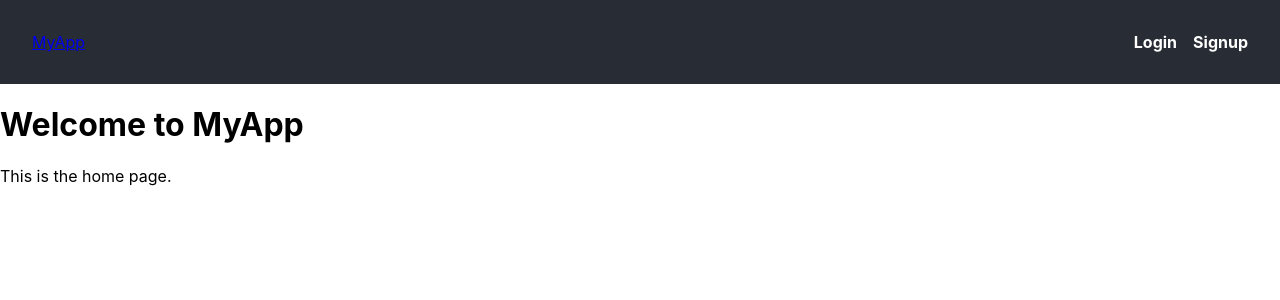
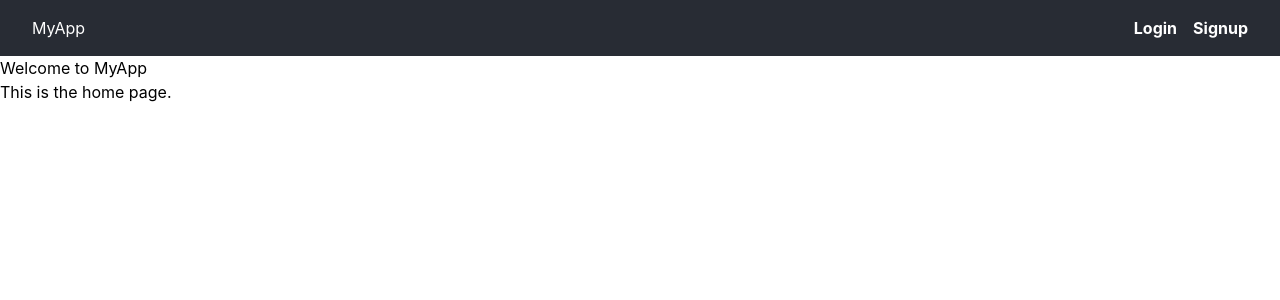
Before and after one commit to wiki-152/MERN_Project, a React (Create React App) app in the folder frontend/: page / in a window 1280 px wide. Shown: the top 300 px of the page. Built offline with nearby package versions, Linux system fonts and the light colour scheme.

Commit message:
Added Tailwind CSS and Lucid React Configs

```diff
--- a/frontend/package.json
+++ b/frontend/package.json
@@ -7,6 +7,7 @@
     "@testing-library/react": "^13.4.0",
     "@testing-library/user-event": "^13.5.0",
     "axios": "^1.7.8",
+    "lucide-react": "^0.468.0",
     "react": "^18.3.1",
     "react-dom": "^18.3.1",
     "react-router-dom": "^7.0.2",
@@ -37,5 +38,10 @@
       "last 1 firefox version",
       "last 1 safari version"
     ]
+  },
+  "devDependencies": {
+    "autoprefixer": "^10.4.20",
+    "postcss": "^8.4.49",
+    "tailwindcss": "^3.4.16"
   }
 }
--- /dev/null
+++ b/frontend/postcss.config.js
@@ -0,0 +1,6 @@
+module.exports = {
+  plugins: {
+    tailwindcss: {},
+    autoprefixer: {},
+  },
+}
--- a/frontend/src/index.css
+++ b/frontend/src/index.css
@@ -1,3 +1,8 @@
+
+@tailwind base;
+@tailwind components;
+@tailwind utilities;
+
 body {
   margin: 0;
   font-family: -apple-system, BlinkMacSystemFont, 'Segoe UI', 'Roboto', 'Oxygen',
--- /dev/null
+++ b/frontend/tailwind.config.js
@@ -0,0 +1,10 @@
+/** @type {import('tailwindcss').Config} */
+module.exports = {
+  content: [
+    "./src/**/*.{js,jsx,ts,tsx}",
+  ],
+  theme: {
+    extend: {},
+  },
+  plugins: [],
+}
```
Also changed, not shown: 1 other file (tests, documents, lock files or other folders).
